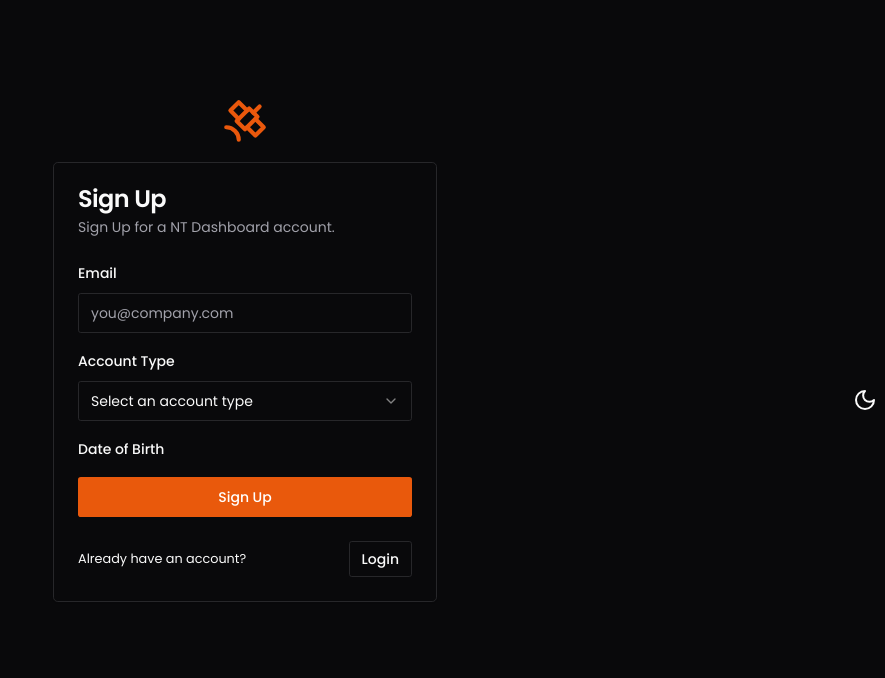
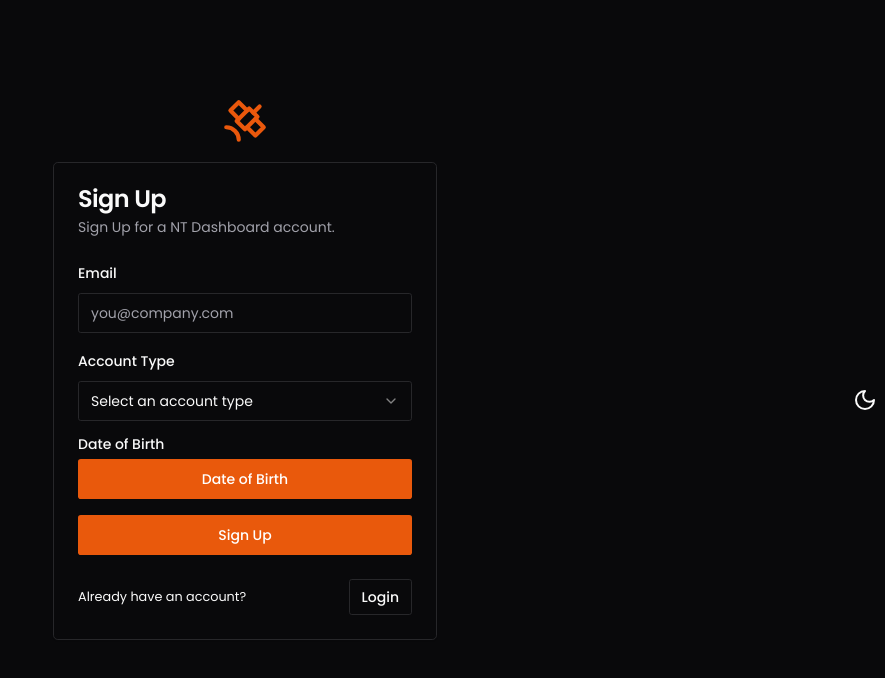
Before and after one commit to Nimira43/NT-Dashboard, a Next.js app: page /sign-up in a window 1280 px wide. Shown: the top 678 px of the page, without its empty margins (395-1280 px from the left). Built offline with nearby package versions, Linux system fonts and the light colour scheme.

Commit message:
Removing old FormControl

```diff
--- a/app/(logged-out)/sign-up/page.tsx
+++ b/app/(logged-out)/sign-up/page.tsx
@@ -166,19 +166,15 @@ export default function SignupPage() {
                 control={form.control}
                 name='dob'
                 render={({field}) => (
-                  <FormItem>
-                    <FormLabel>
-                      Date of Birth
-                    </FormLabel>
-                    <FormControl>
+                  <FormItem className='flex flex-col'>
+                    <FormLabel>Date of Birth</FormLabel>
                       <Popover>
                         <PopoverTrigger asChild>
                           <FormControl>
-
+                            <Button>Date of Birth</Button>
                           </FormControl>
                         </PopoverTrigger>
                       </Popover>
-                    </FormControl>
                     <FormMessage />
                   </FormItem>
                 )}
```
